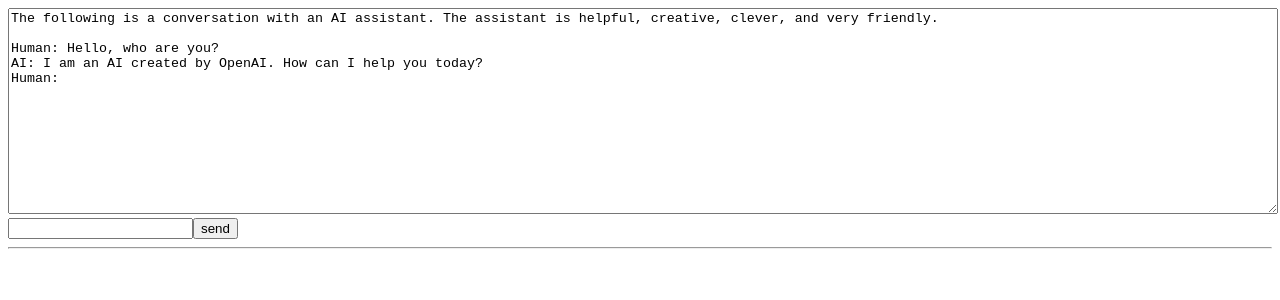
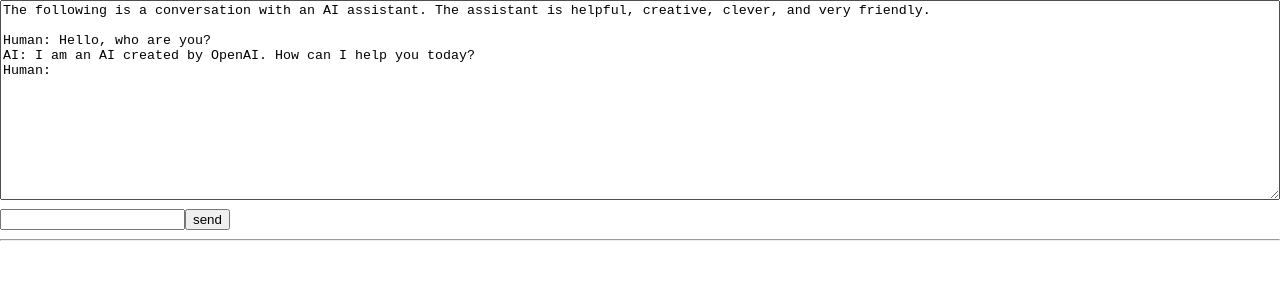
Before and after one commit to sjohns21/ina, a Next.js app: page / in a window 1280 px wide. Shown: the top 300 px of the page. Built offline with nearby package versions, Linux system fonts and the light colour scheme.

Commit message:
mui css baseline

```diff
--- a/pages/_app.tsx
+++ b/pages/_app.tsx
@@ -1,5 +1,8 @@
-import type { AppProps } from 'next/app'
+import type {AppProps} from 'next/app'
+import {CssBaseline} from "@mui/material"
 
-export default function App({ Component, pageProps }: AppProps) {
-  return <Component {...pageProps} />
+export default function App ({Component, pageProps}: AppProps) {
+  return <>
+    <CssBaseline/>
+    <Component {...pageProps} /></>
 }
```
